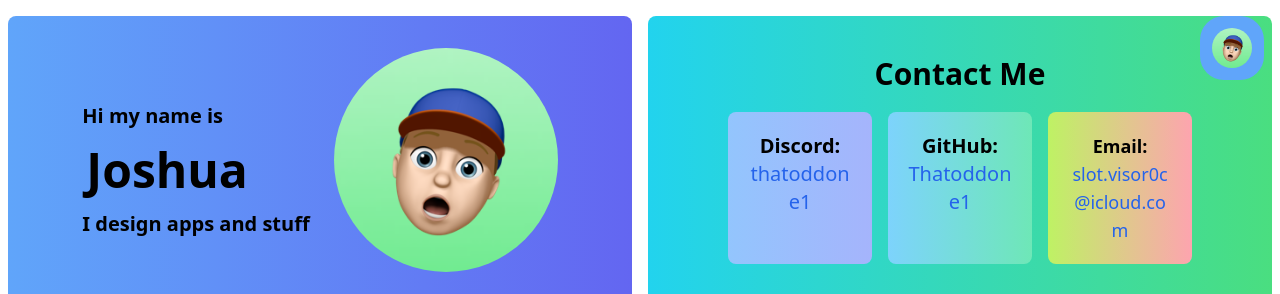
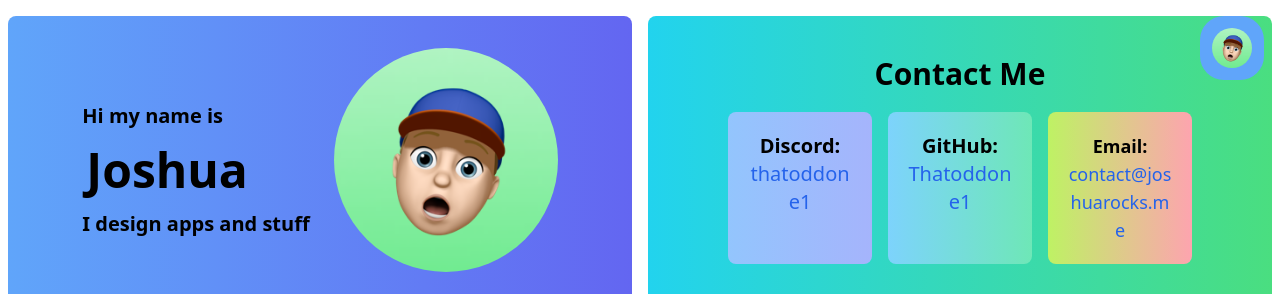
Before and after one commit to Thatoddone1/portfolio, a SvelteKit app: page / in a window 1280 px wide. Shown: the top 294 px of the page. Built offline with nearby package versions, Linux system fonts and the light colour scheme.

Commit message:
update contact email address in Contact.svelte

```diff
--- a/src/routes/Contact.svelte
+++ b/src/routes/Contact.svelte
@@ -32,12 +32,12 @@
         </a>
         <a
             class="bg-gradient-to-r from-lime-300 to-rose-300 dark:from-lime-500 dark:to-rose-500 rounded-lg justify-center p-5 text-center font-semibold text-lg text-wrap hover:shadow-md hover:from-lime-500 hover:to-rose-500 dark:hover:from-lime-700 dark:hover:to-rose-700"
-            href="mailto:slot.visor0c@icloud.com"
+            href="mailto:contact@joshuarocks.me"
         >
             Email: <p
                 class="font-medium text-blue-600 text-wrap dark:text-blue-200 break-words"
             >
-                slot.visor0c@icloud.com
+                contact@joshuarocks.me
             </p>
         </a>
     </div>
```
